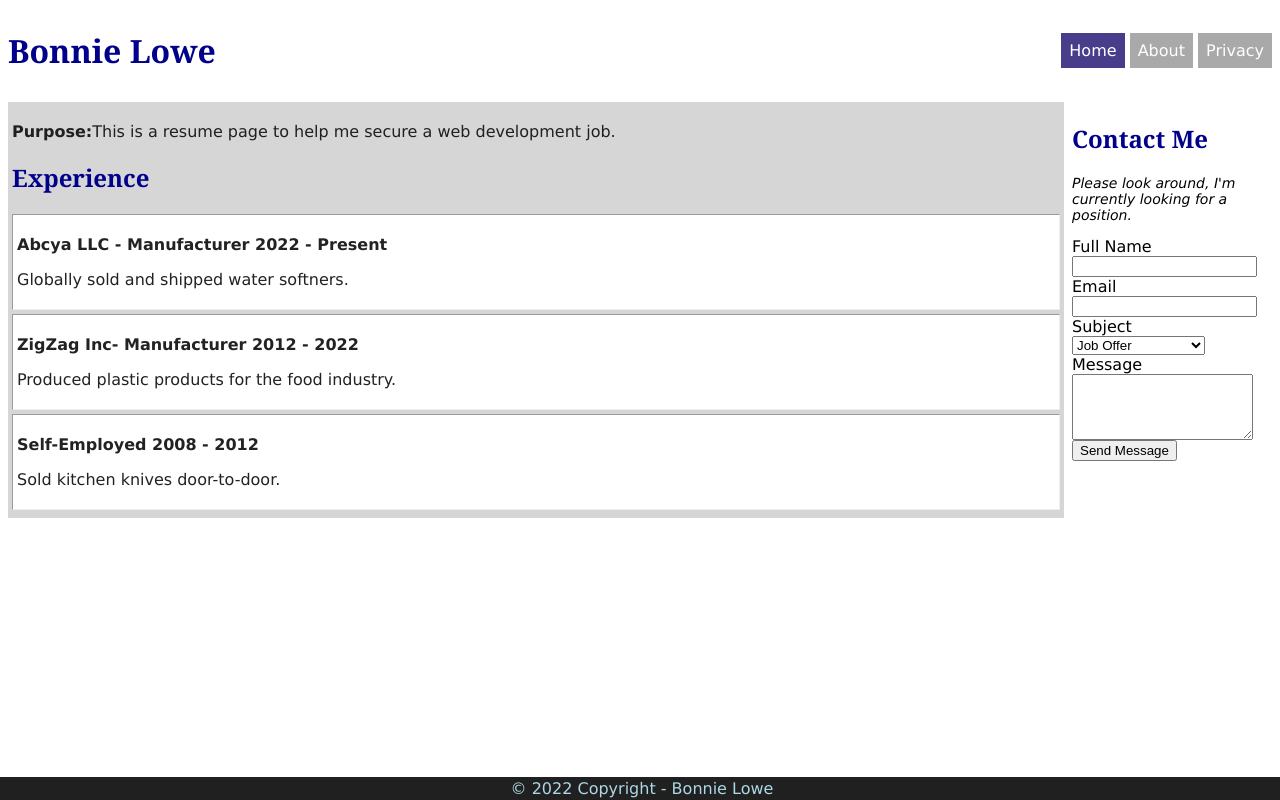
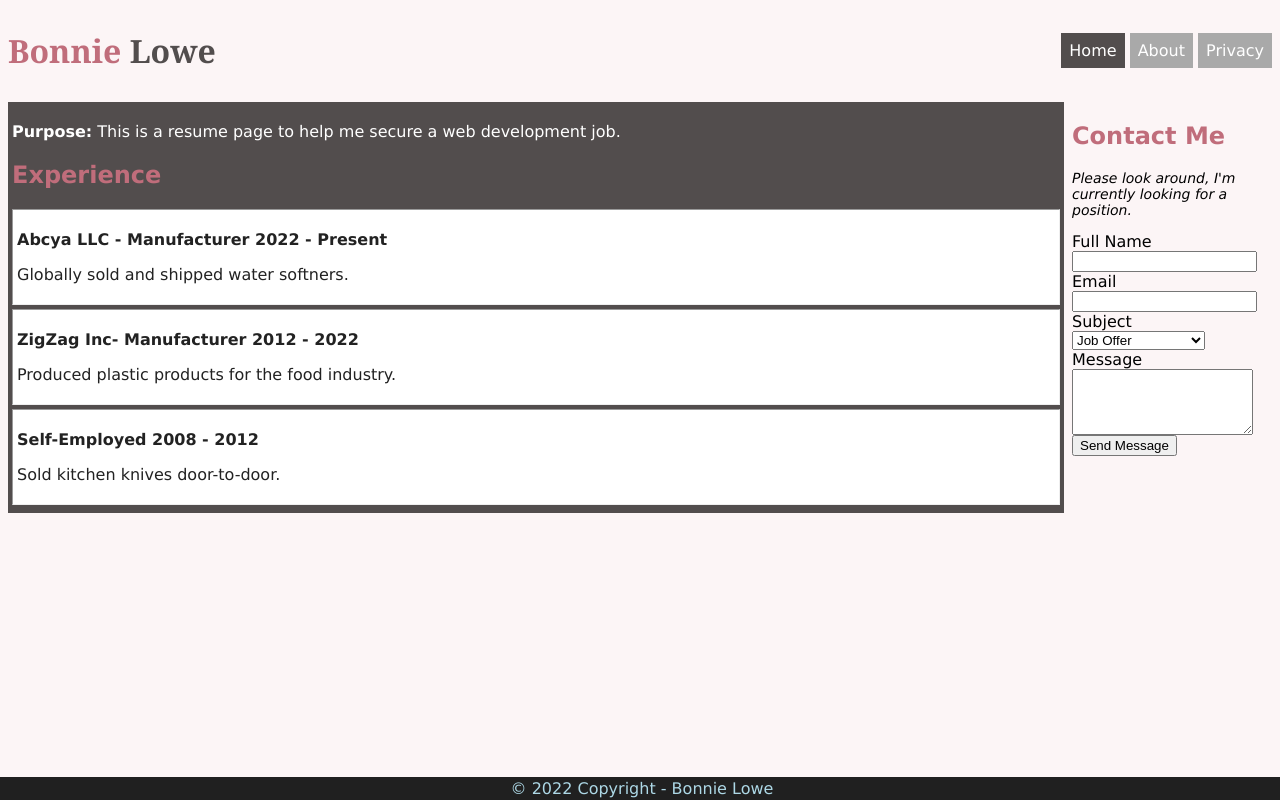
Before and after one commit to lowe-bl/htmlResume, a plain HTML site: page index.html in a window 1280 px wide. Drawn offline with Linux system fonts and the light colour scheme.

Commit message:
styling changes

```diff
--- a/index.html
+++ b/index.html
@@ -8,7 +8,8 @@
     <div class="container">
         <header>
 
-            <h1 id="siteName">Bonnie Lowe</h1>
+            <h1 id="siteName"><span>Bonnie</span> Lowe</h1>
+            <img src="" alt="">
             <ul id="menu">
                 <li class="active"><a href="index.html">Home</a></li>
                 <li><a href="about.html">About</a></li>
@@ -16,7 +17,7 @@
             </ul>
         </header>
         <main>
-            <p><strong>Purpose:</strong>This is a resume page to help me secure a web development job.</p>
+            <p><strong>Purpose:</strong> This is a resume page to help me secure a web development job.</p>
 
             <h2>Experience</h2>
         <div class="experience">
--- a/index.js
+++ b/index.js
@@ -39,7 +39,11 @@ const experience = document.getElementsByClassName("experience");
 for (let x = 0; x < experience.length; x++) {
     const item = experience[x];
     item.addEventListener("mouseenter", function (event) {
-        event.target.style = "background-color:#808080;"
+        event.target.style = "background-color:#808080; color: white;"
+    })
+
+    item.addEventListener("mouseleave", function (event) {
+        event.target.style = "";
     })
 
 }
--- a/site.css
+++ b/site.css
@@ -1,11 +1,18 @@
 body {
     font-family: Verdana, Geneva, Tahoma, sans-serif;
+    background-color: rgb(252, 245, 246);
 }
 
+span, h2  {
+    color: rgb(192, 109, 123);
+}
+
+
 main {
-    background-color: rgb(215, 214, 214);
-    padding:4px; color: #202020;
+    background-color: rgb(82, 77, 77);
+    padding:4px;
     grid-area: main;
+    color: white;
 
 }
 
@@ -13,8 +20,8 @@ aside {
     grid-area: aside;
 }
 
-h1, h2 {
-    color: darkblue;
+h1{
+    color: rgb(82, 77, 77);
     font-family: Georgia, 'Times New Roman', Times, serif
 }
 
@@ -64,7 +71,7 @@ footer {
 }
 
 #menu li.active {
-    background-color: darkslateblue;
+    background-color: rgb(82, 77, 77);
 }
 
 #menu {
```
